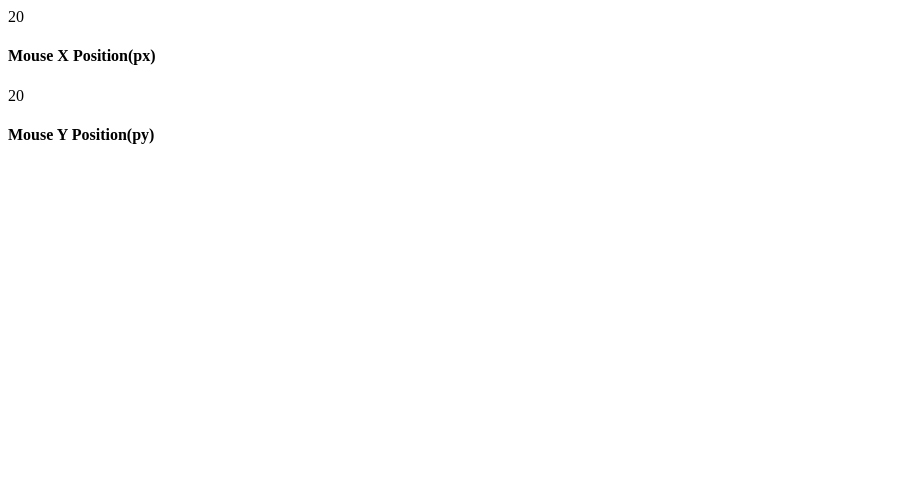
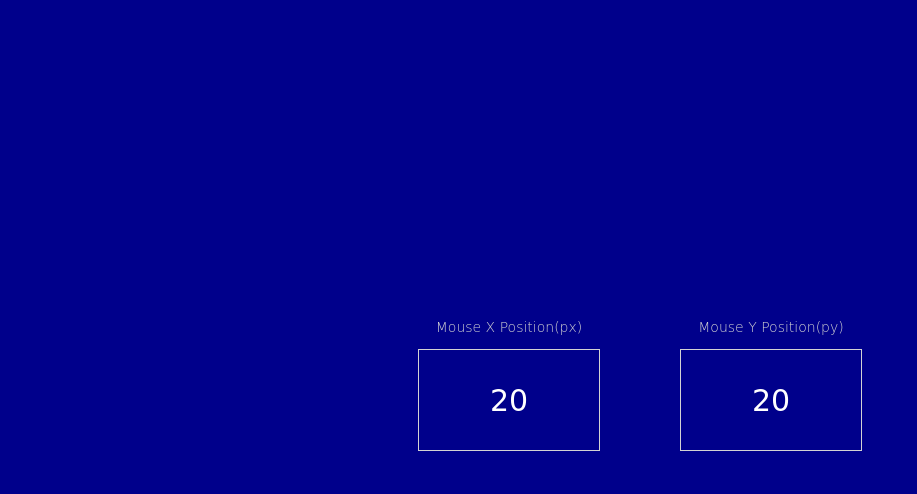
Before and after one commit to michaelokolo/Mouse-Event, a plain HTML site: page index.html in a window 1280 px wide. Shown: the whole page, without its empty margins (0-917 px from the left). Drawn offline with Linux system fonts and the light colour scheme.

Commit message:
styling of the mouse event interface completed

```diff
--- a/index.html
+++ b/index.html
@@ -5,6 +5,7 @@
     <meta http-equiv="X-UA-Compatible" content="IE=edge">
     <meta name="viewport" content="width=device-width, initial-scale=1.0">
     <title>Mouse Event</title>
+    <link rel="stylesheet" href="style.css">
 </head>
 <body>
     <div class="container">
--- /dev/null
+++ b/style.css
@@ -0,0 +1,46 @@
+body{
+    margin:0;
+    display: flex;
+    justify-content: center;
+    height: 100vh;
+    align-items: center;
+    background: darkblue;
+    color: white;
+    font-family: cursive;
+    overflow-x: hidden;
+}
+
+.container{
+    display: flex;
+}
+
+.mouse-event{
+    border: solid 1px lightgray;
+    margin: 40px;
+    min-width: 180px;
+    min-height: 100px;
+    text-align: center;
+    position: relative;
+    display: flex;
+    justify-content: center;
+    align-items: center;
+    font-size: 30px;
+}
+
+.mouse-event h4{
+    position: absolute;
+    top:-50px;
+    font-size: 14px;
+    left: 50%;
+    transform: translateX(-50%);
+    white-space: nowrap;
+    font-weight: 100;
+    color: lightgray;
+}
+
+@media (max-width:500px) {
+    .container{
+        display: flex;
+        flex-direction: column;
+    }
+}
```
